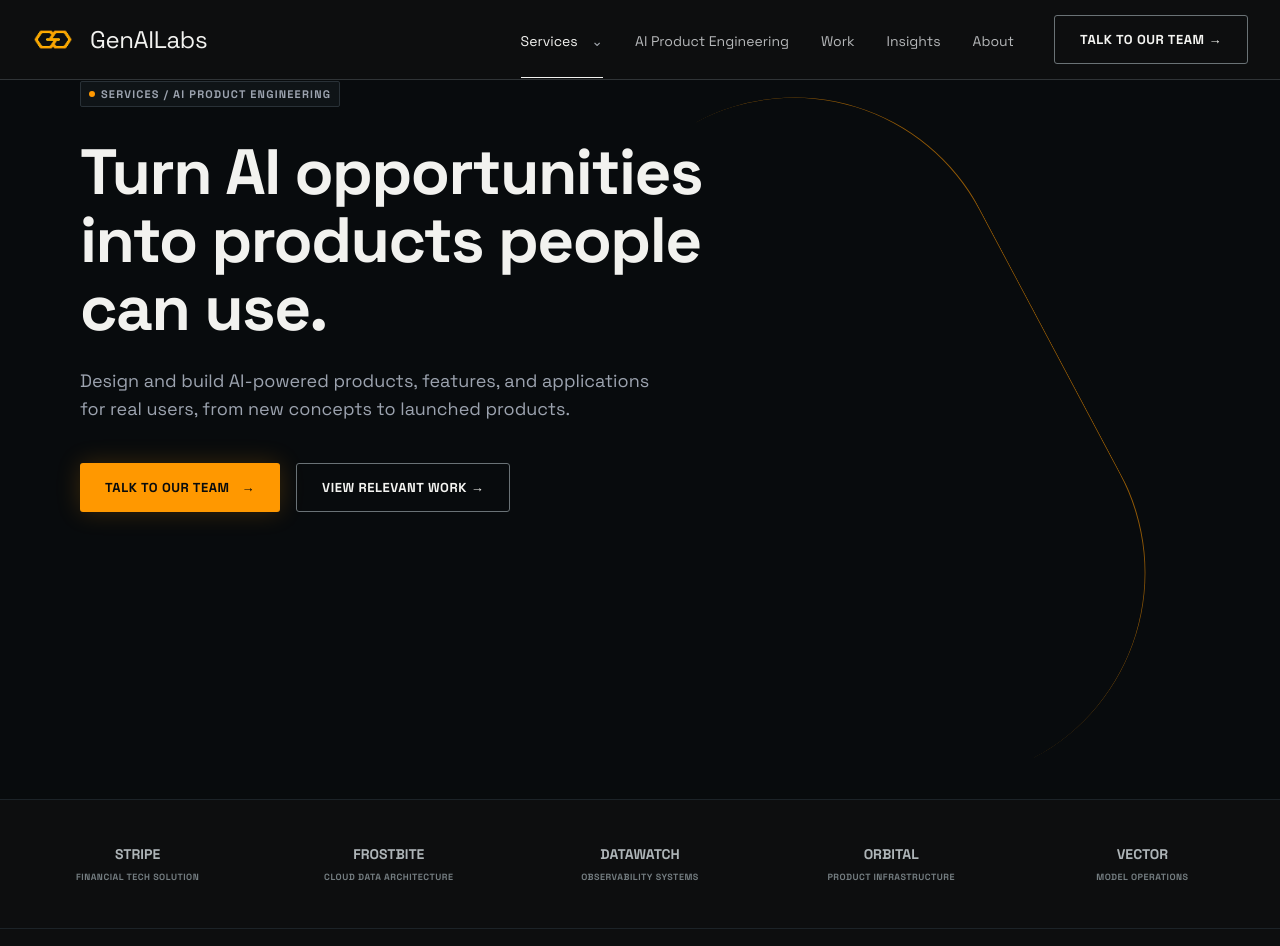
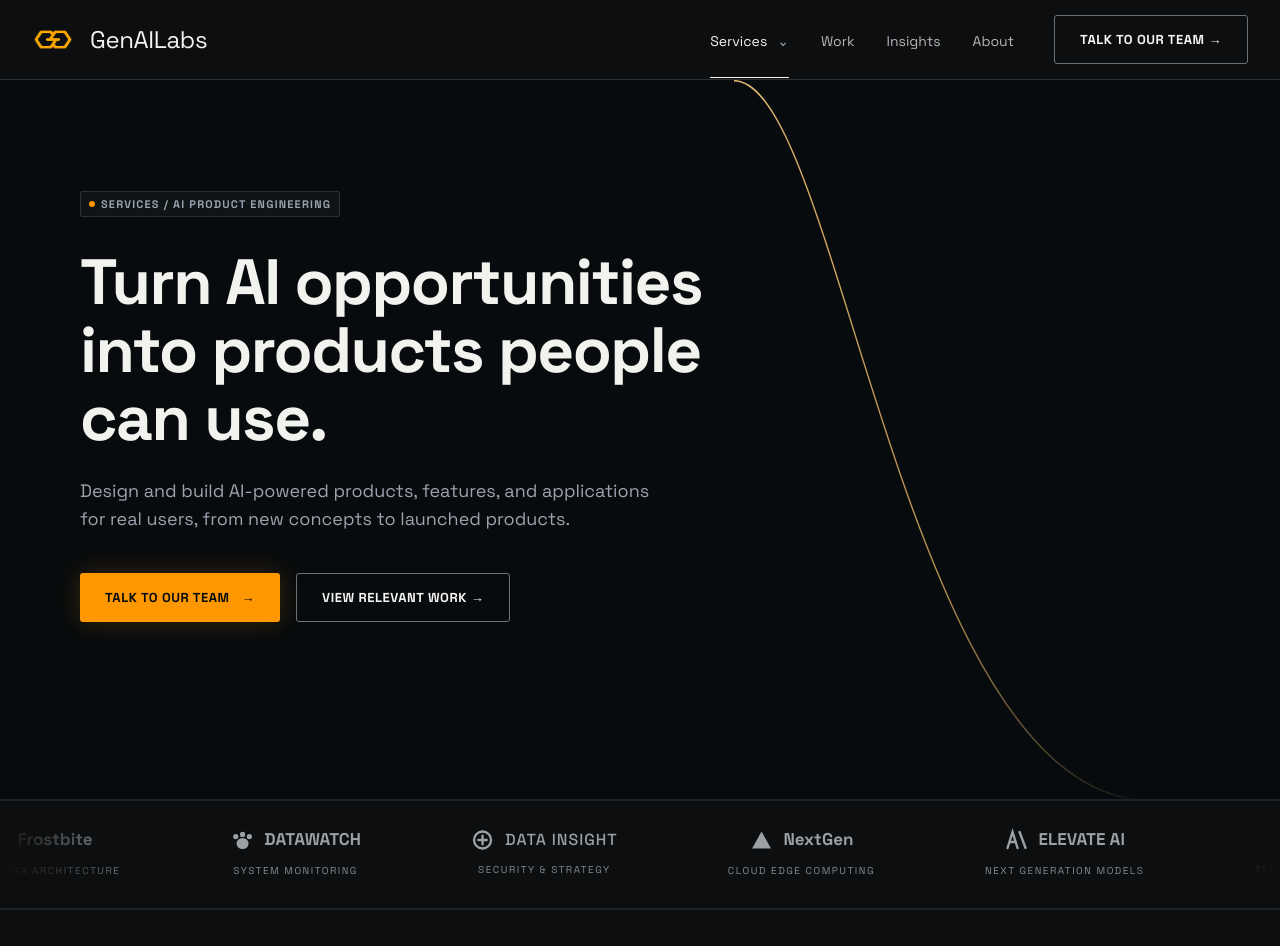
Before and after one commit to M4H1-4B1R/genai-site, a Next.js app: page /services/product-engineering in a window 1280 px wide. Shown: the top 946 px of the page. Built offline with nearby package versions, Linux system fonts and the light colour scheme.

Commit message:
add: ai-product-engineering page

```diff
--- a/components/mobile-menu.tsx
+++ b/components/mobile-menu.tsx
@@ -1,10 +1,11 @@
 "use client";
 
-import { Menu, X } from "lucide-react";
+import { ChevronDown, ChevronRight, Menu, X } from "lucide-react";
 import { useState } from "react";
 
 export function MobileMenu() {
   const [open, setOpen] = useState(false);
+  const [servicesOpen, setServicesOpen] = useState(false);
 
   return (
     <div className="hidden max-[640px]:block">
@@ -24,41 +25,37 @@ export function MobileMenu() {
           id="mobile-nav-panel"
           aria-label="Mobile navigation"
         >
-          <a
-            className="border-b border-[#1c2328] px-1 py-3.5 text-[15px] text-[#b4b6b8]"
-            href="/services"
-            onClick={() => setOpen(false)}
+          <MobileDropdown
+            title="Services"
+            isOpen={servicesOpen}
+            onToggle={() => setServicesOpen((v) => !v)}
           >
-            Services
-          </a>
-          <a
-            className="border-b border-[#1c2328] px-1 py-3.5 text-[15px] text-[#b4b6b8]"
-            href="/services/product-engineering"
-            onClick={() => setOpen(false)}
-          >
-            AI Product Engineering
-          </a>
-          <a
-            className="border-b border-[#1c2328] px-1 py-3.5 text-[15px] text-[#b4b6b8]"
+            <MobileMenuItem
+              href="/services/product-engineering"
+              label="AI Product Engineering"
+              onSelect={() => setOpen(false)}
+            />
+            <MobileMenuItem
+              href="/services"
+              label="All Services"
+              onSelect={() => setOpen(false)}
+            />
+          </MobileDropdown>
+          <MobileMenuItem
             href="#work"
-            onClick={() => setOpen(false)}
-          >
-            Work
-          </a>
-          <a
-            className="border-b border-[#1c2328] px-1 py-3.5 text-[15px] text-[#b4b6b8]"
+            label="Work"
+            onSelect={() => setOpen(false)}
+          />
+          <MobileMenuItem
             href="#insights"
-            onClick={() => setOpen(false)}
-          >
-            Insights
-          </a>
-          <a
-            className="border-b border-[#1c2328] px-1 py-3.5 text-[15px] text-[#b4b6b8]"
+            label="Insights"
+            onSelect={() => setOpen(false)}
+          />
+          <MobileMenuItem
             href="#about"
-            onClick={() => setOpen(false)}
-          >
-            About
-          </a>
+            label="About"
+            onSelect={() => setOpen(false)}
+          />
           <a
             className="button button-primary mt-3.5 justify-center"
             href="#contact"
@@ -71,3 +68,58 @@ export function MobileMenu() {
     </div>
   );
 }
+
+function MobileDropdown({
+  title,
+  isOpen,
+  onToggle,
+  children,
+}: {
+  title: string;
+  isOpen: boolean;
+  onToggle: () => void;
+  children: React.ReactNode;
+}) {
+  return (
+    <div className="flex flex-col">
+      <button
+        className="w-full flex items-center justify-between px-1 py-3.5 text-[15px] text-[#b4b6b8] border-b border-[#1c2328]"
+        onClick={onToggle}
+        aria-expanded={isOpen}
+        aria-haspopup="true"
+      >
+        <span>{title}</span>
+        {isOpen ? (
+          <ChevronDown size={18} className="ml-2" />
+        ) : (
+          <ChevronRight size={18} className="ml-2" />
+        )}
+      </button>
+      {isOpen && (
+        <div className="flex flex-col pl-4">
+          {children}
+        </div>
+      )}
+    </div>
+  );
+}
+
+function MobileMenuItem({
+  href,
+  label,
+  onSelect,
+}: {
+  href: string;
+  label: string;
+  onSelect: () => void;
+}) {
+  return (
+    <a
+      className="block px-1 py-3 text-[15px] text-[#b4b6b8] hover:text-orange rounded-[4px]"
+      href={href}
+      onClick={onSelect}
+    >
+      {label}
+    </a>
+  );
+}
--- a/components/product-engineering-page.tsx
+++ b/components/product-engineering-page.tsx
@@ -1,3 +1,6 @@
+import { clientStripItems } from "@/components/shared/client-logos";
+import { Marquee } from "@/components/shared/marquee";
+
 import Image from "next/image";
 
 const situations = [
@@ -152,7 +155,7 @@ function SectionHeading({
 export function ProductEngineeringPage() {
   return (
     <main className="bg-[#0d0e0f]">
-      <section className="relative overflow-hidden border-b border-[#1c2328] bg-[#080b0d] min-h-[720px] px-[max(40px,calc((100%_-_1120px)_/_2))]">
+      <section className="relative overflow-hidden border-b border-[#1c2328] bg-[#080b0d] min-h-[720px] px-[max(40px,calc((100%_-_1120px)_/_2))] pt-[110px] max-[900px]:pt-[92px] max-[640px]:pt-[68px]">
         <div className="relative z-[1] max-w-[650px]">
           <p className="inline-flex items-center gap-1.5 bg-[#0f1417] border border-[#293137] rounded-[2px] text-[#9ca3af] font-[700] text-[11px] tracking-[1.2px] uppercase px-2 py-1 mb-8">
             <span className="inline-block h-[6px] w-[6px] rounded-full bg-[var(--orange)]" aria-hidden="true" />
@@ -174,32 +177,36 @@ export function ProductEngineeringPage() {
             </a>
           </div>
         </div>
-        <div className="absolute right-[16%] top-0 border-r border-[#ff9800] rounded-full h-[720px] w-[420px] opacity-[0.55] transform rotate-[-28deg] max-[800px]:right-[-30%]" aria-hidden="true" />
+        <svg
+          className="absolute right-[10%] top-0 h-[722px] w-[418px] max-[900px]:right-[6%] max-[640px]:right-[-8%]"
+          aria-hidden="true"
+          viewBox="0 0 418 722"
+        >
+          <linearGradient id="pe-hero-sweep" x1="0" y1="0.7" x2="418" y2="0.7" gradientUnits="userSpaceOnUse">
+            <stop stopColor="#E6BC73" />
+            <stop offset="0.5" stopColor="#B38B4E" />
+            <stop offset="1" stopColor="#76684E" stopOpacity={0} />
+          </linearGradient>
+          <path
+            d="M0 0.7C106.4 0.7 167.2 720.7 418 720.7"
+            fill="none"
+            stroke="url(#pe-hero-sweep)"
+            strokeWidth="1.4"
+          />
+        </svg>
       </section>
-      <div
-        className="flex items-center gap-6 justify-between mx-auto max-w-[1280px] min-h-[128px] overflow-hidden px-6 py-2"
-        aria-label="Selected technology partners"
+      <section
+        className="border-y border-[#1c2328] pt-[26px] pb-[30px]"
+        aria-label="Clients"
       >
-        <span className="flex-1 min-w-[150px] text-center text-[#aeb5b8] font-[700] text-[14px]">
-          STRIPE<small className="block text-[#747d81] text-[9px] tracking-[0.5px] mt-1.5">FINANCIAL TECH SOLUTION</small>
-        </span>
-        <span className="flex-1 min-w-[150px] text-center text-[#aeb5b8] font-[700] text-[14px]">
-          FROSTBITE<small className="block text-[#747d81] text-[9px] tracking-[0.5px] mt-1.5">CLOUD DATA ARCHITECTURE</small>
-        </span>
-        <span className="flex-1 min-w-[150px] text-center text-[#aeb5b8] font-[700] text-[14px]">
-          DATAWATCH<small className="block text-[#747d81] text-[9px] tracking-[0.5px] mt-1.5">OBSERVABILITY SYSTEMS</small>
-        </span>
-        <span className="flex-1 min-w-[150px] text-center text-[#aeb5b8] font-[700] text-[14px]">
-          ORBITAL<small className="block text-[#747d81] text-[9px] tracking-[0.5px] mt-1.5">PRODUCT INFRASTRUCTURE</small>
-        </span>
-        <span className="flex-1 min-w-[150px] text-center text-[#aeb5b8] font-[700] text-[14px]">
-          VECTOR<small className="block text-[#747d81] text-[9px] tracking-[0.5px] mt-1.5">MODEL OPERATIONS</small>
-        </span>
-      </div>
-      <div className="bg-[#0d0e0f] border-t border-[#1c2328] border-b border-[#1c2328] px-[max(40px,calc((100%_-_1120px)_/_2))] py-[61px]">
-        <strong className="inline-flex items-center justify-center bg-[#191c1e] border border-[#293137] rounded-[8px] text-white font-[700] h-[120px] letter-spacing-[0.4px]">
-          IMAGE BANNER
-        </strong>
+        <Marquee duration={42} items={clientStripItems} className="max-[640px]:py-4" />
+      </section>
+      <div className="bg-[#0d0e0f] border-y border-[#1c2328] px-[max(40px,calc((100%_-_1120px)_/_2))] py-[38px]">
+        <div className="flex h-[116px] items-center justify-center rounded-[8px] border border-[#30363d] bg-[#161b22]">
+          <strong className="text-white font-[700] text-[20px] tracking-[0.4px] uppercase">
+            IMAGE BANNER
+          </strong>
+        </div>
       </div>
       <section className="border-b border-[#1c2328] px-[max(40px,calc((100%_-_1120px)_/_2))] py-[96px]">
         <SectionHeading
--- /dev/null
+++ b/components/services-dropdown.tsx
@@ -0,0 +1,46 @@
+"use client";
+
+interface ServicesDropdownProps {
+  className?: string;
+}
+
+export function ServicesDropdown({ className }: ServicesDropdownProps) {
+  return (
+    <div
+      className={`group relative inline-block ${className || ""}`}
+    >
+      <button
+        className="border-b border-text px-0 pb-[25px] pt-[30px] text-text flex items-center group-hover:text-orange"
+        aria-haspopup="true"
+        aria-label="Services menu"
+      >
+        Services
+        <span
+          className={`pl-2.5 text-muted transition-transform duration-200 group-hover:rotate-180`}
+        >
+          ⌄
+        </span>
+      </button>
+      <div
+        className="absolute left-0 top-full z-50 -top-[1px] bg-ink border border-[#2a2d34] rounded-[4px] shadow-lg min-w-[240px] p-2 opacity-0 invisible transition-opacity duration-100 group-hover:opacity-100 group-hover:visible"
+        role="menu"
+        aria-label="Services submenu"
+      >
+        <a
+          className="block px-4 py-3 text-[14px] text-[#f4f4f1] hover:text-orange hover:bg-[#0d0e0f] rounded-[4px] transition-colors"
+          href="/services/product-engineering"
+          role="menuitem"
+        >
+          AI Product Engineering
+        </a>
+        <a
+          className="block px-4 py-3 text-[14px] text-[#b4b6b8] hover:text-orange hover:bg-[#0d0e0f] rounded-[4px] transition-colors"
+          href="/services"
+          role="menuitem"
+        >
+          All Services
+        </a>
+      </div>
+    </div>
+  );
+}
--- a/components/site-header.tsx
+++ b/components/site-header.tsx
@@ -1,6 +1,7 @@
 import Image from "next/image";
 
 import { MobileMenu } from "@/components/mobile-menu";
+import { ServicesDropdown } from "@/components/services-dropdown";
 
 export function SiteHeader() {
   return (
@@ -24,17 +25,7 @@ export function SiteHeader() {
         className="ml-auto mr-10 flex gap-8 text-[14px] max-[900px]:mr-4 max-[900px]:gap-3.5 max-[900px]:text-[12px] max-[640px]:hidden"
         aria-label="Primary navigation"
       >
-        {/* Services carries the always-on active treatment from the original
-            design: white text plus a white underline. */}
-        <a
-          className="border-b border-text px-0 pb-[25px] pt-[30px] text-text"
-          href="/services"
-        >
-          Services <span className="pl-2.5 text-muted">⌄</span>
-        </a>
-        <a className="px-0 pb-[25px] pt-[30px] text-[#b4b6b8]" href="/services/product-engineering">
-          AI Product Engineering
-        </a>
+        <ServicesDropdown />
         <a className="px-0 pb-[25px] pt-[30px] text-[#b4b6b8]" href="#work">
           Work
         </a>
```
